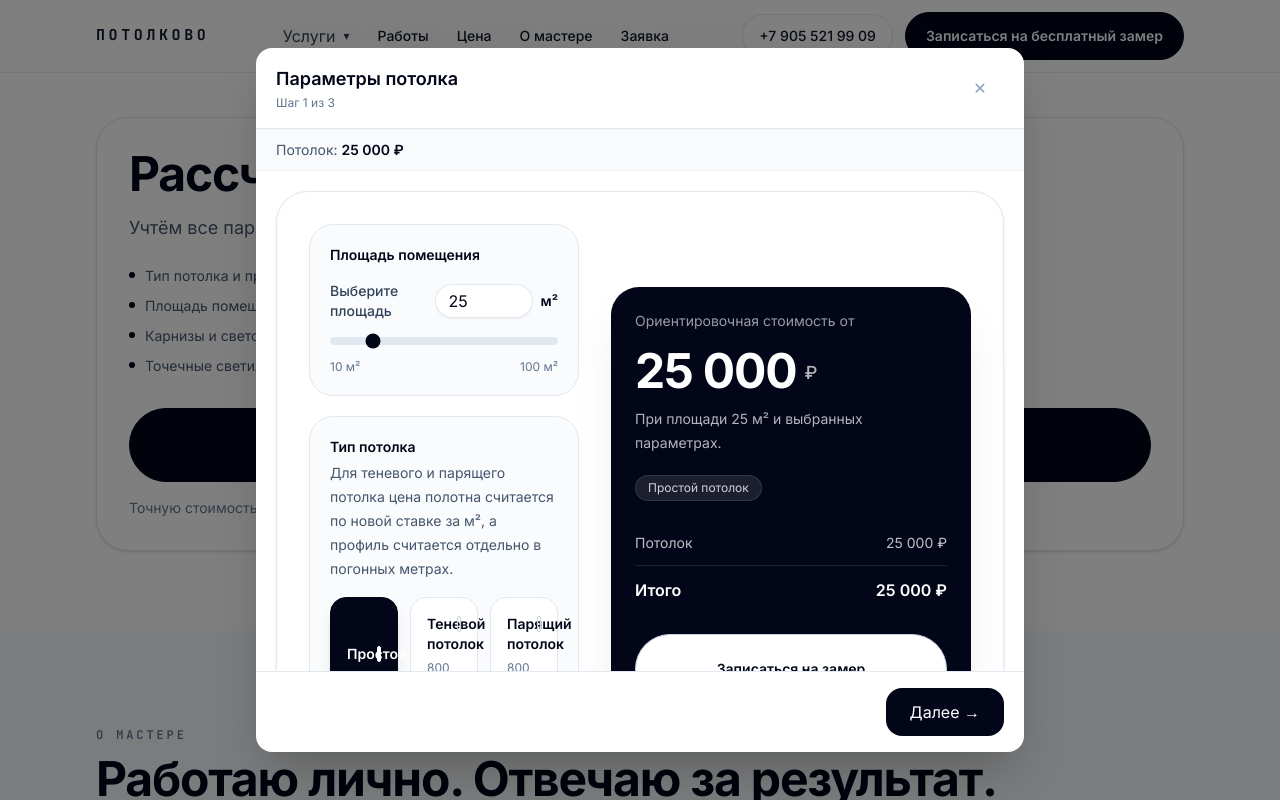
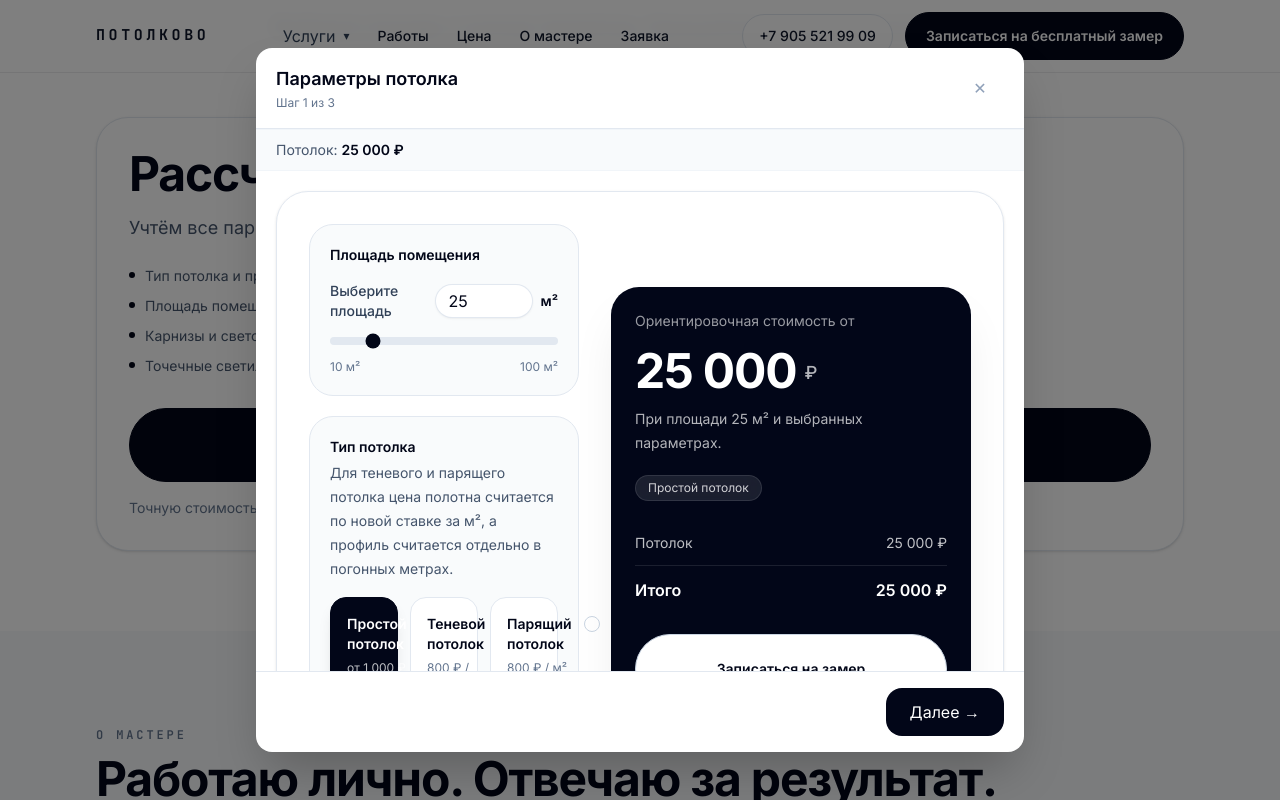
Before and after one commit to svladimirtsk-crypto/nextjs-potolkovo, a Next.js app: page / in a window 1280 px wide. Both pictures are taken after a click on the button "Рассчитать стоимость". Shown: the part 1787-2587 px from the top of the page. Built offline with nearby package versions, Linux system fonts and the light colour scheme.

Commit message:
Update price-calculator-client.tsx

```diff
--- a/components/home/price-calculator-client.tsx
+++ b/components/home/price-calculator-client.tsx
@@ -1,3 +1,4 @@
+// components/home/price-calculator-client.tsx
 "use client";
 
 import { ReactNode, useEffect, useMemo, useRef, useState } from "react";
@@ -198,6 +199,8 @@ function CollapsibleSection({
   );
 }
 
+// ── OptionCard — ИЗМЕНЕНО: line-clamp + фиксированная высота ─────────────────
+
 function OptionCard({
   active,
   title,
@@ -214,27 +217,36 @@ function OptionCard({
       type="button"
       onClick={onClick}
       aria-pressed={active}
-      className={`rounded-2xl border p-4 text-left transition-all ${
+      className={[
+        // Базовая геометрия
+        "rounded-2xl border p-4 text-left transition-all",
+        // Выравниваем высоту всех карточек в строке
+        "flex flex-col h-full",
+        // Активное/неактивное состояние
         active
           ? "border-slate-950 bg-slate-950 text-white shadow-lg shadow-slate-950/10"
-          : "border-slate-200 bg-white text-slate-950 hover:border-slate-400 hover:bg-slate-50"
-      }`}
+          : "border-slate-200 bg-white text-slate-950 hover:border-slate-400 hover:bg-slate-50",
+      ].join(" ")}
     >
-      <div className="flex items-start justify-between gap-3">
-        <div className="min-w-0">
-          <p className="text-sm font-semibold">{title}</p>
+      <div className="flex items-start justify-between gap-3 flex-1">
+        <div className="min-w-0 flex-1">
+          {/* line-clamp-2: заголовок не растягивает карточку */}
+          <p className="text-sm font-semibold line-clamp-2 leading-5">{title}</p>
+          {/* line-clamp-2: мета тоже ограничена */}
           <p
-            className={`mt-1 text-xs leading-5 ${
-              active ? "text-white/75" : "text-slate-500"
-            }`}
+            className={[
+              "mt-1 text-xs leading-5 line-clamp-2",
+              active ? "text-white/75" : "text-slate-500",
+            ].join(" ")}
           >
             {meta}
           </p>
         </div>
         <span
-          className={`mt-0.5 h-4 w-4 rounded-full border ${
-            active ? "border-white bg-white" : "border-slate-300 bg-transparent"
-          }`}
+          className={[
+            "mt-0.5 h-4 w-4 shrink-0 rounded-full border",
+            active ? "border-white bg-white" : "border-slate-300 bg-transparent",
+          ].join(" ")}
         />
       </div>
     </button>
@@ -421,7 +433,6 @@ export function PriceCalculatorClient({
     return () => mq.removeEventListener("change", update);
   }, [compactSections]);
 
-  // ── Resolved defaults from preset ──────────────────────────────────────
   const resolvedAreaDefault   = preset?.areaDefault  ?? calculator.areaDefault;
   const resolvedCeilingType   = preset?.ceilingType  ?? "standard";
   const resolvedCorniceType   = preset?.corniceType  ?? "none";
@@ -429,7 +440,6 @@ export function PriceCalculatorClient({
   const resolvedLightsEnabled = preset?.lightsEnabled ?? false;
   const resolvedLightsCount   = preset?.lightsCount  ?? calculator.lights.countDefault;
 
-    // ── State ──────────────────────────────────────────────────────────────
   const [area, setArea]               = useState<number>(resolvedAreaDefault);
   const [ceilingType, setCeilingType] = useState<CeilingType>(resolvedCeilingType);
   const [ceilingLength, setCeilingLength] = useState<number>(
@@ -488,7 +498,7 @@ export function PriceCalculatorClient({
     setOpenSections((prev) => ({ ...prev, [id]: !prev[id] }));
   };
 
-  // ── Calculations ───────────────────────────────────────────────────────
+  // ── Calculations ───────────────────────────────────────────────────────────
   const ceilingBaseRate  = selectedCeiling.baseRatePerSqm;
   const ceilingBaseTotal = area * ceilingBaseRate;
   const ceilingExtraTotal = hasSpecialCeiling
@@ -509,7 +519,6 @@ export function PriceCalculatorClient({
   const total =
     ceilingBaseTotal + ceilingExtraTotal + lightLinesTotal + corniceTotal + trackTotal + lightsTotal;
 
-  // ── DerivedInputs ──────────────────────────────────────────────────────
   const derivedTrackMountType: DerivedInputs["trackMountType"] =
     trackType === "built-in" ? "built-in"
     : trackType === "surface" ? "surface"
@@ -527,7 +536,6 @@ export function PriceCalculatorClient({
     [lightsEnabled, lightsCount, derivedTrackMountType, derivedTrackLength]
   );
 
-  // ── Snapshot ───────────────────────────────────────────────────────────
   const snapshot = useMemo<CalculatorLeadSnapshot>(
     () => ({
       area,
@@ -535,14 +543,14 @@ export function PriceCalculatorClient({
       ceilingBaseRate,
       ceilingBaseTotal,
 
-      ceilingExtraLabel:      hasSpecialCeiling ? selectedCeiling.extraLabel ?? null : null,
-      ceilingLength:          hasSpecialCeiling ? ceilingLength : null,
+      ceilingExtraLabel:        hasSpecialCeiling ? selectedCeiling.extraLabel ?? null : null,
+      ceilingLength:            hasSpecialCeiling ? ceilingLength : null,
       ceilingExtraRatePerMeter: hasSpecialCeiling ? selectedCeiling.extraRatePerMeter : null,
       ceilingExtraTotal,
 
       lightLinesEnabled,
-      lightLinesLabel:      lightLinesEnabled ? calculator.lightLines.label : null,
-      lightLinesLength:     lightLinesEnabled ? lightLinesLength : null,
+      lightLinesLabel:        lightLinesEnabled ? calculator.lightLines.label : null,
+      lightLinesLength:       lightLinesEnabled ? lightLinesLength : null,
       lightLinesRatePerMeter: lightLinesEnabled ? calculator.lightLines.ratePerMeter : null,
       lightLinesTotal,
 
@@ -581,7 +589,6 @@ export function PriceCalculatorClient({
 
   const markInteracted = () => setHasInteracted(true);
 
-  // ── Handlers ───────────────────────────────────────────────────────────
   const handleAreaChange = (v: number) => { markInteracted(); setArea(v); };
 
   const handleCeilingTypeChange = (slug: CeilingType) => {
@@ -617,11 +624,12 @@ export function PriceCalculatorClient({
     setCeilingLength(perimeterSuggestion.recommended);
   };
 
-  // ── Render ─────────────────────────────────────────────────────────────
+  // ── Render ─────────────────────────────────────────────────────────────────
   return (
     <div className="grid gap-6 rounded-[2rem] border border-slate-200 bg-white p-4 shadow-sm sm:p-6 lg:grid-cols-[minmax(0,1fr)_360px] lg:items-start lg:gap-8 lg:p-8">
       <div className="min-w-0 space-y-5">
-        {/* Area */}
+
+        {/* ── Area ── */}
         <SectionCard title="Площадь помещения">
           <RangeField
             id="area-range"
@@ -635,12 +643,20 @@ export function PriceCalculatorClient({
           />
         </SectionCard>
 
-        {/* Ceiling type */}
+        {/* ── Ceiling type — 3 варианта → grid-cols-3 в модалке ── */}
         <SectionCard
           title="Тип потолка"
           description="Для теневого и парящего потолка цена полотна считается по новой ставке за м², а профиль считается отдельно в погонных метрах."
         >
-          <div className="grid grid-cols-1 gap-3 sm:grid-cols-2 xl:grid-cols-3">
+          {/*
+            ИЗМЕНЕНО:
+            - Было: grid-cols-1 gap-3 sm:grid-cols-2 xl:grid-cols-3
+            - Стало: grid-cols-1 gap-3 sm:grid-cols-3
+            Причина: xl:grid-cols-3 не срабатывал в модалке md:max-w-3xl (768px).
+            sm:grid-cols-3 (≥640px) — все 3 варианта в строку, нет хвоста.
+            В мобилке (< 640px) — 1 колонка, ОК.
+          */}
+          <div className="grid grid-cols-1 gap-3 sm:grid-cols-3">
             {calculator.ceilingTypes.map((option) => {
               const meta =
                 option.slug === "standard"
@@ -659,7 +675,7 @@ export function PriceCalculatorClient({
           </div>
         </SectionCard>
 
-        {/* Ceiling profile length */}
+        {/* ── Ceiling profile length ── */}
         {hasSpecialCeiling ? (
           <CollapsibleSection
             id="ceiling-profile"
@@ -688,7 +704,7 @@ export function PriceCalculatorClient({
           </CollapsibleSection>
         ) : null}
 
-        {/* Light lines */}
+        {/* ── Light lines ── */}
         <CollapsibleSection
           id="light-lines"
           title="Световые линии"
@@ -697,6 +713,9 @@ export function PriceCalculatorClient({
           onToggle={toggleSection}
           lastToggledId={lastToggledSection}
         >
+          {/*
+            2 варианта → grid-cols-2 везде. Без изменений — уже ОК.
+          */}
           <div className="grid grid-cols-1 gap-3 sm:grid-cols-2">
             <OptionCard
               active={!lightLinesEnabled}
@@ -727,7 +746,7 @@ export function PriceCalculatorClient({
           ) : null}
         </CollapsibleSection>
 
-        {/* Cornices */}
+        {/* ── Cornices — 4 варианта → grid-cols-2, нет хвоста ── */}
         <CollapsibleSection
           id="cornices"
           title="Карнизы"
@@ -736,7 +755,11 @@ export function PriceCalculatorClient({
           onToggle={toggleSection}
           lastToggledId={lastToggledSection}
         >
-          <div className="grid grid-cols-1 gap-3 sm:grid-cols-2">
+          {/*
+            4 варианта → grid-cols-2 = 2+2. Без изменений — уже ОК.
+            items-stretch добавляем чтобы карточки выравнивались по высоте.
+          */}
+          <div className="grid grid-cols-1 gap-3 sm:grid-cols-2 items-stretch">
             {calculator.cornices.map((option) => (
               <OptionCard
                 key={option.slug}
@@ -767,7 +790,7 @@ export function PriceCalculatorClient({
           ) : null}
         </CollapsibleSection>
 
-        {/* Tracks — тип + длина, без выбора модели */}
+        {/* ── Tracks — 3 варианта → grid-cols-3 в модалке ── */}
         <CollapsibleSection
           id="tracks"
           title="Трековое освещение"
@@ -776,7 +799,14 @@ export function PriceCalculatorClient({
           onToggle={toggleSection}
           lastToggledId={lastToggledSection}
         >
-          <div className="grid grid-cols-1 gap-3 sm:grid-cols-2">
+          {/*
+            ИЗМЕНЕНО:
+            - Было: grid-cols-1 gap-3 sm:grid-cols-2
+            - Стало: grid-cols-1 gap-3 sm:grid-cols-3
+            Причина: 3 варианта (Без/Встроенный/Накладной) → 2+1 хвост.
+            sm:grid-cols-3 убирает хвост, все 3 в строке ≥640px.
+          */}
+          <div className="grid grid-cols-1 gap-3 sm:grid-cols-3">
             {calculator.tracks.map((option) => (
               <OptionCard
                 key={option.slug}
@@ -811,7 +841,7 @@ export function PriceCalculatorClient({
           ) : null}
         </CollapsibleSection>
 
-        {/* Lights — единый счётчик точечных светильников */}
+        {/* ── Lights — 2 варианта → grid-cols-2 ── */}
         <CollapsibleSection
           id="lights"
           title="Точечные светильники"
@@ -820,6 +850,9 @@ export function PriceCalculatorClient({
           onToggle={toggleSection}
           lastToggledId={lastToggledSection}
         >
+          {/*
+            2 варианта → grid-cols-2. Без изменений — уже ОК.
+          */}
           <div className="grid grid-cols-1 gap-3 sm:grid-cols-2">
             <OptionCard
               active={!lightsEnabled}
@@ -850,7 +883,7 @@ export function PriceCalculatorClient({
           ) : null}
         </CollapsibleSection>
 
-        {/* Breakdown */}
+        {/* ── Breakdown ── */}
         <SectionCard title="Состав расчёта">
           <div className="space-y-3">
             <PriceRow
@@ -898,7 +931,7 @@ export function PriceCalculatorClient({
         </SectionCard>
       </div>
 
-      {/* Desktop sidebar */}
+      {/* ── Desktop sidebar ── */}
       <div className="hidden lg:block lg:sticky lg:top-24 lg:self-start">
         <div className="rounded-[1.75rem] bg-slate-950 p-6 text-white shadow-2xl shadow-slate-950/10">
           <p className="text-sm text-white/60">Ориентировочная стоимость от</p>
```
